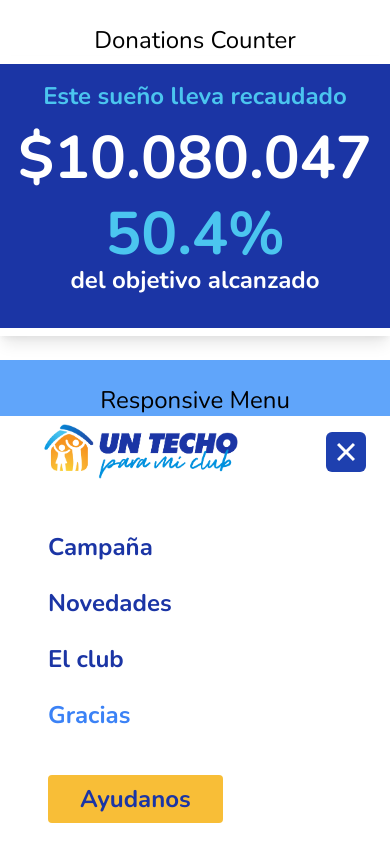
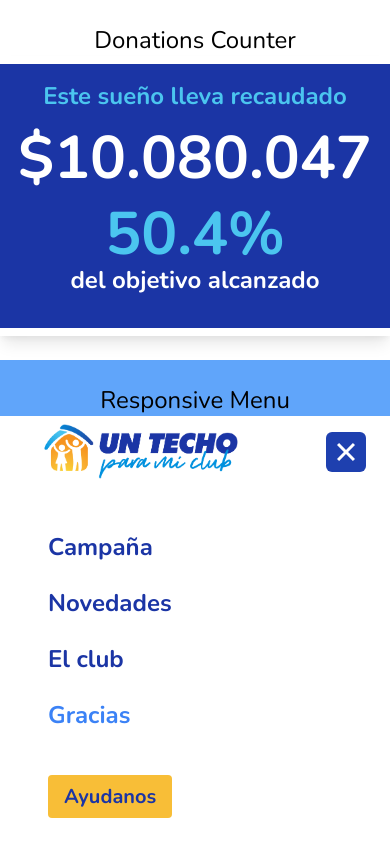
Before and after one commit to eltuna9/techo-para-mi-club, a Next.js app: page /elements in a window 390 px wide. Both pictures are taken after a click on the button 346 px from the left and 451 px from the top of the page. Shown: the top 844 px of the page. Built offline with nearby package versions, Linux system fonts and the light colour scheme.

Commit message:
Move help us link to its own component

```diff
--- /dev/null
+++ b/components/HelpUsLink.tsx
@@ -0,0 +1,20 @@
+import Link from 'next/link'
+import * as React from 'react'
+
+interface HelpUsLinkProps {
+  className?: string
+}
+export function HelpUsLink(props: HelpUsLinkProps) {
+  const { className } = props
+  return (
+    <Link href="/help-us">
+      <span
+        className={`py-2 px-4 xl:px-8 text-xl xl:text-2xl text-primary bg-tertiary font-semibold rounded hover:bg-tertiary-light transition duration-300 cursor-pointer ${
+          className || ''
+        } `}
+      >
+        Ayudanos
+      </span>
+    </Link>
+  )
+}
--- a/components/Menu.tsx
+++ b/components/Menu.tsx
@@ -2,6 +2,7 @@ import React, { useState } from 'react'
 import Image from 'next/dist/client/image'
 import { IoCloseSharp, IoMenu } from 'react-icons/io5'
 import { ActiveLink } from './ActiveLink'
+import { HelpUsLink } from './HelpUsLink'
 
 export default function Menu(props: React.HTMLProps<HTMLDivElement>) {
   const { className } = props
@@ -41,12 +42,7 @@ export default function Menu(props: React.HTMLProps<HTMLDivElement>) {
               <MenuLink text={'El club'} href={'/club'} />
               <MenuLink text={'Gracias'} href={'/thanks'} />
             </div>
-            <a
-              href=""
-              className="py-2 px-4 xl:px-8 text-xl xl:text-2xl text-primary bg-tertiary font-semibold rounded hover:bg-tertiary-light transition duration-300"
-            >
-              Ayudanos
-            </a>
+            <HelpUsLink />
           </div>
           <div className="md:hidden flex items-center">
             <button
@@ -74,12 +70,7 @@ export default function Menu(props: React.HTMLProps<HTMLDivElement>) {
           <ResponsiveMenuLink text={'El club'} href={'/home'} />
           <ResponsiveMenuLink text={'Gracias'} href={'/elements'} />
           <li className="my-10">
-            <a
-              href=""
-              className="py-2 px-8 text-2xl text-primary bg-tertiary font-semibold rounded hover:bg-tertiary-light transition duration-300"
-            >
-              Ayudanos
-            </a>
+            <HelpUsLink />
           </li>
         </ul>
       </div>
```
